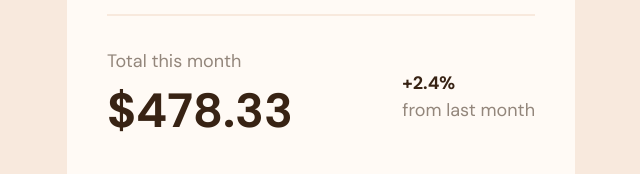
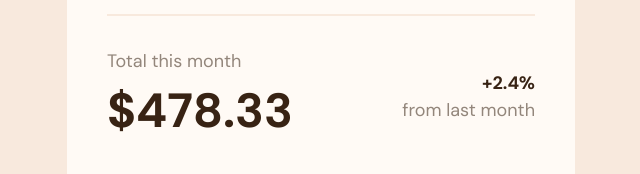
Before and after one commit to tinuola/fm_expenses-chart, a React (Vite) app: page / in a window 1280 px wide. Shown: the part 549-723 px from the top of the page, without its empty margins (319-959 px from the left). Built offline with nearby package versions, Linux system fonts and the light colour scheme.

Commit message:
Slight CSS update

```diff
--- a/css/style.css
+++ b/css/style.css
@@ -87,6 +87,12 @@ body {
 .current-month p:first-of-type,
 .previous-month p:last-of-type {
   color: var(--light-brown);
+}
+
+.previous-month {
+  display: flex;
+  flex-direction: column;
+  align-items: flex-end;
 }
 
 hr.divider {
```
